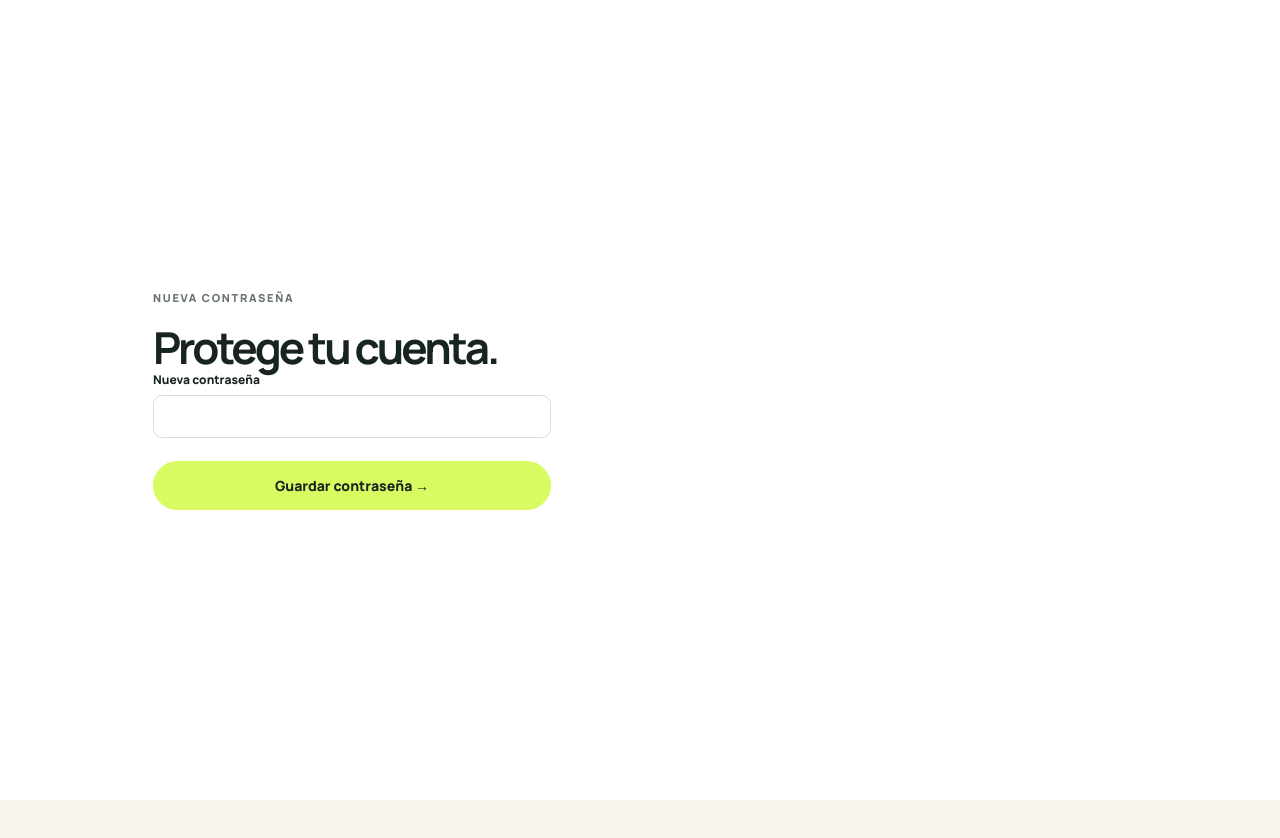
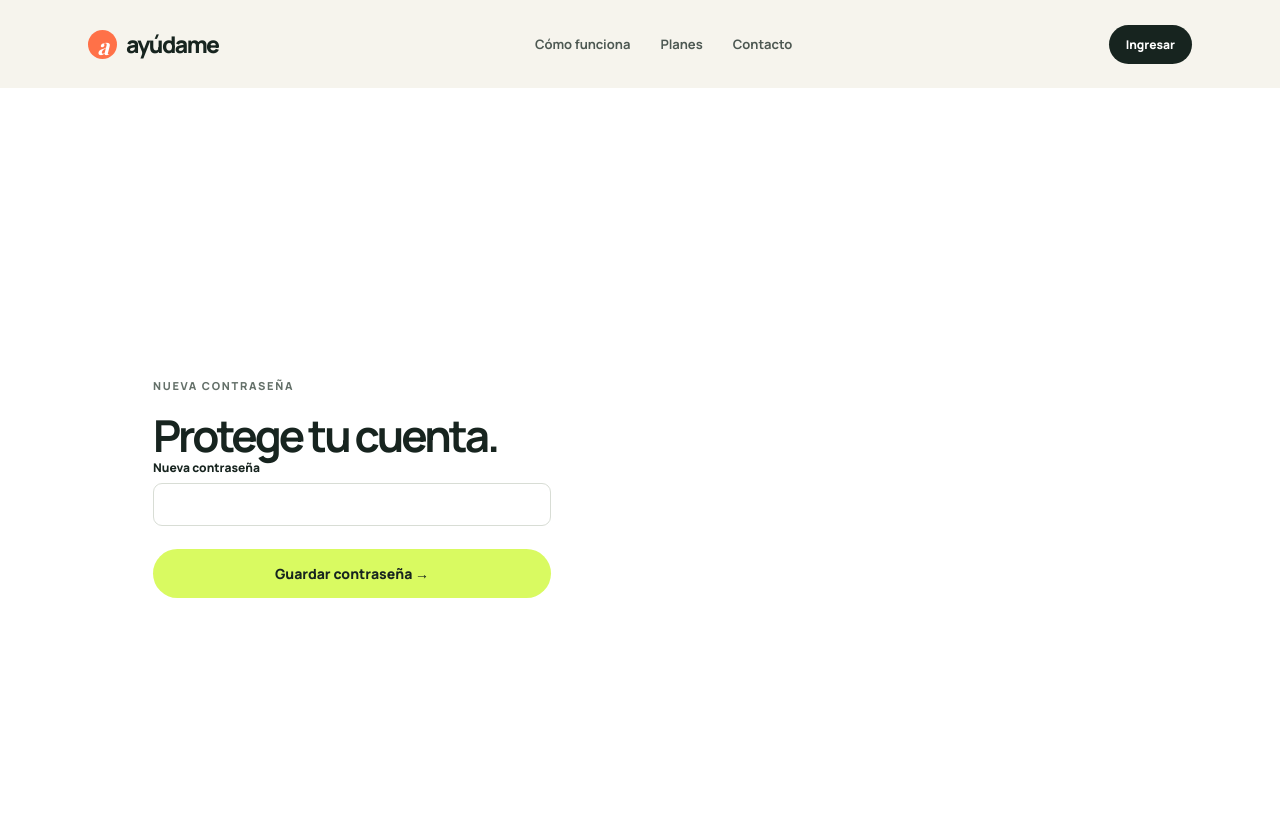
Before and after one commit to elduroentodo/ayudame, a Next.js app: page /reset-password in a window 1280 px wide. Shown: the top 838 px of the page. Before the commit the page ends 800 px from the top, so only its background shows below. Built offline with nearby package versions, Linux system fonts and the light colour scheme; no server answers; a web font is replaced by a local one.

Commit message:
feat: connect password reset to public navigation

```diff
--- a/app/reset-password/page.tsx
+++ b/app/reset-password/page.tsx
@@ -1,6 +1,7 @@
 "use client";
 import { FormEvent, useState } from "react";
 import { supabase } from "@/lib/supabase-browser";
+import PublicNav from "@/components/public-nav";
 
 export default function ResetPasswordPage() {
   const [password, setPassword] = useState("");
@@ -10,5 +11,5 @@ export default function ResetPasswordPage() {
     const { error } = await supabase.auth.updateUser({ password });
     setMessage(error ? error.message : "Contraseña actualizada. Ya puedes iniciar sesión.");
   }
-  return <main className="auth-page"><section className="auth-card"><p className="eyebrow">Nueva contraseña</p><h1>Protege tu cuenta.</h1><form className="auth-form" onSubmit={submit}><label>Nueva contraseña<input minLength={8} required type="password" value={password} onChange={(e) => setPassword(e.target.value)} /></label><button className="button button-primary">Guardar contraseña →</button></form>{message && <p className="auth-note">{message}</p>}</section></main>;
+  return <><PublicNav/><main className="auth-page"><section className="auth-card"><p className="eyebrow">Nueva contraseña</p><h1>Protege tu cuenta.</h1><form className="auth-form" onSubmit={submit}><label>Nueva contraseña<input minLength={8} required type="password" value={password} onChange={(e) => setPassword(e.target.value)} /></label><button className="button button-primary">Guardar contraseña →</button></form>{message && <p className="auth-note">{message}</p>}</section></main></>;
 }
```
